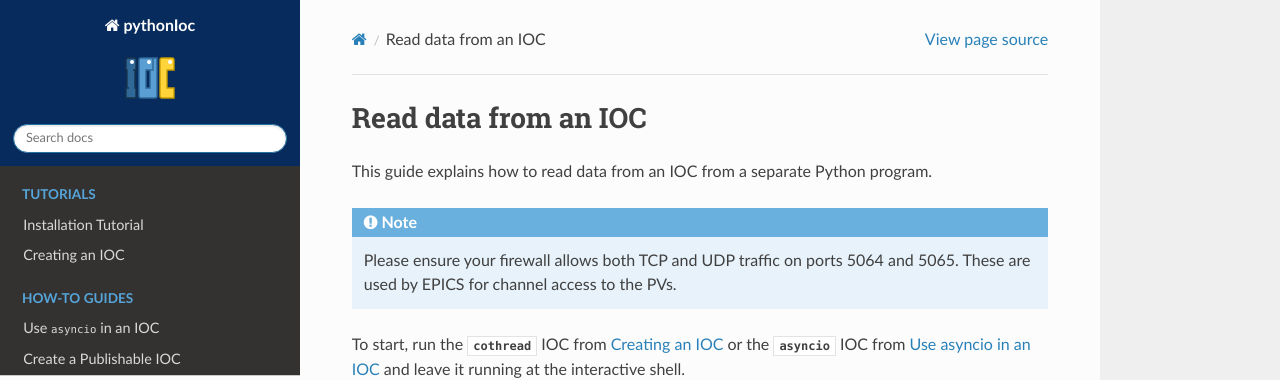
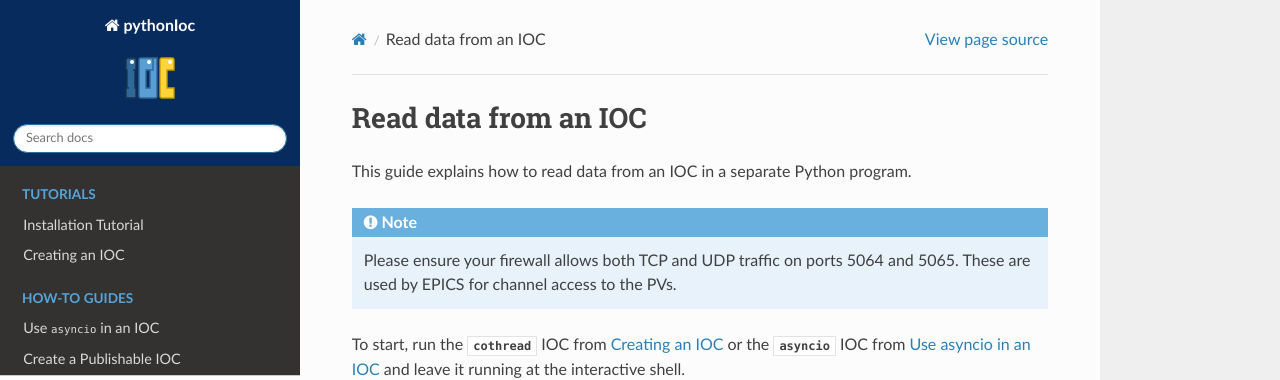
Before and after one commit to DiamondLightSource/pythonSoftIOC, a Sphinx documentation site: the page built from docs/how-to/read-data-from-ioc.rst, in a window 1280 px wide and 1163 px high. Shown: the top 380 px of the window. Built offline with Sphinx 7.4.7 and the Read the Docs theme 2.0.0, drawn with Linux system fonts in a browser that asks for light colours; the version number could not be read and is left out.

Commit message:
Minor grammatical changes from proof-reading

```diff
--- a/docs/explanations/why-use-pythonIoc.rst
+++ b/docs/explanations/why-use-pythonIoc.rst
@@ -37,8 +37,6 @@ allows you to write this as:
 
     # Leave the IOC running with an interactive shell.
     softioc.interactive_ioc(globals())
-
-ADD THE CONCENTRATOR USE CASE HERE
 
 Dynamically created PVs
 -----------------------
--- a/docs/how-to/read-data-from-ioc.rst
+++ b/docs/how-to/read-data-from-ioc.rst
@@ -1,7 +1,7 @@
 Read data from an IOC
 ======================
 
-This guide explains how to read data from an IOC from a separate Python program.
+This guide explains how to read data from an IOC in a separate Python program.
 
 .. note::
     Please ensure your firewall allows both TCP and UDP traffic on ports 5064 and 5065.
```
Also changed, not shown: docs/tutorials/creating-an-ioc.rst (+9 -6 lines).
